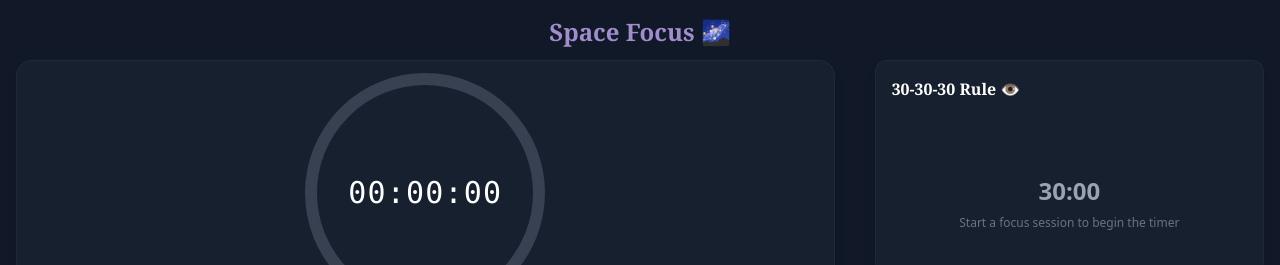
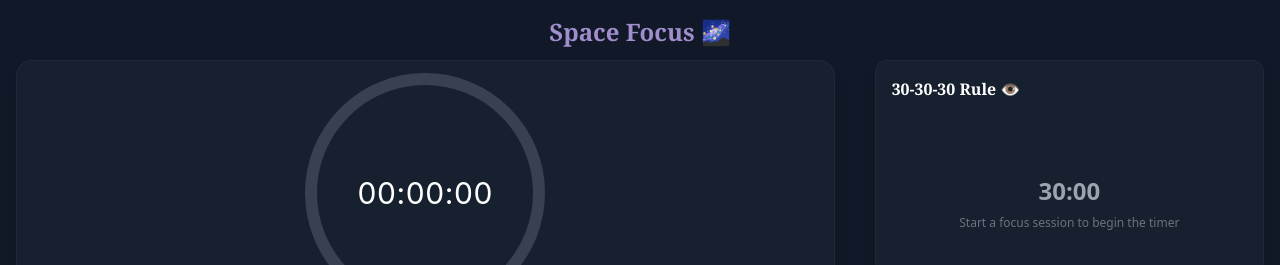
Before and after one commit to AbhinavXDayal/Timer, a React (Create React App) app in the folder study-tracker/: page / in a window 1280 px wide. Shown: the top 265 px of the page. Built offline with nearby package versions, Linux system fonts and the light colour scheme.

Commit message:
Update message here

```diff
--- a/study-tracker/src/index.css
+++ b/study-tracker/src/index.css
@@ -26,8 +26,8 @@ body {
 }
 
 .timer-bit {
-  font-family: 'PressStart2P', ui-monospace, SFMono-Regular, Menlo, Monaco, Consolas, "Liberation Mono", "Courier New", monospace;
-  letter-spacing: 0.04em;
+  font-family: 'Inter', 'Segoe UI', Roboto, Helvetica, Arial, sans-serif;
+  letter-spacing: 0.02em;
 }
 
 /* Dot matrix panel */
```
